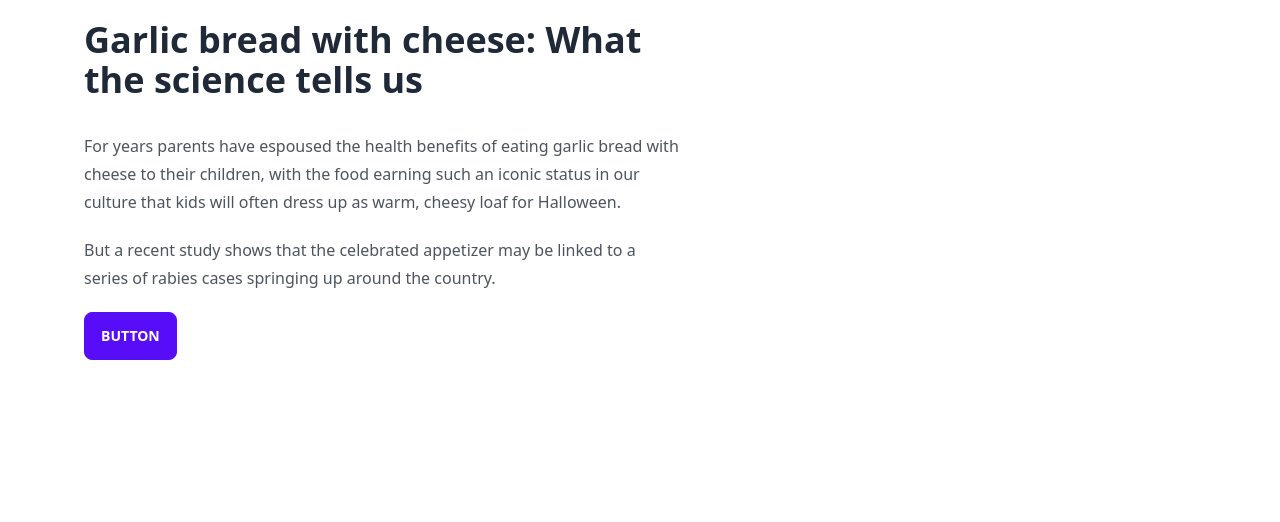
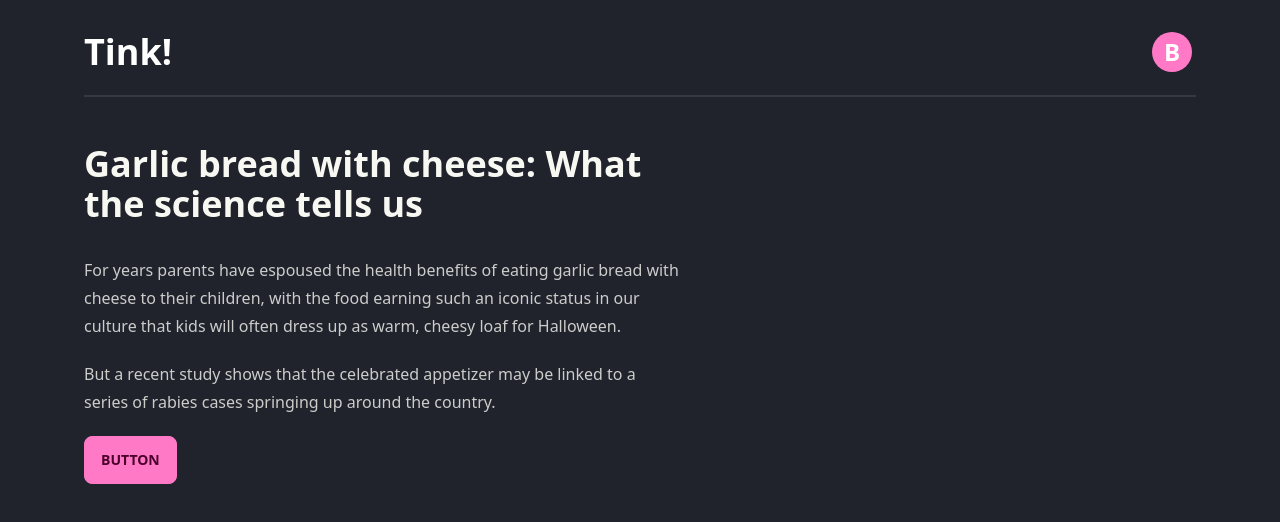
Before and after one commit to BayuDC/76fe5b20, a Nuxt app: page / in a window 1280 px wide. Shown: the top 522 px of the page. Built offline with nearby package versions, Linux system fonts and the light colour scheme.

Commit message:
chore: add navbar component

```diff
--- a/app.vue
+++ b/app.vue
@@ -1,17 +1,7 @@
 <template>
-    <div class="container max-w-6xl p-5 min-h-screen m-auto">
-        <article class="prose">
-            <h1>Garlic bread with cheese: What the science tells us</h1>
-            <p>
-                For years parents have espoused the health benefits of eating garlic bread with cheese to their
-                children, with the food earning such an iconic status in our culture that kids will often dress up as
-                warm, cheesy loaf for Halloween.
-            </p>
-            <p>
-                But a recent study shows that the celebrated appetizer may be linked to a series of rabies cases
-                springing up around the country.
-            </p>
-            <button class="btn btn-primary">Button</button>
-        </article>
+    <div data-theme="dracula" class="bg-base-300">
+        <NuxtLayout>
+            <NuxtPage />
+        </NuxtLayout>
     </div>
 </template>
--- /dev/null
+++ b/components/Navbar.vue
@@ -0,0 +1,25 @@
+<template>
+    <div class="navbar rounded-box p-0">
+        <div class="flex-1">
+            <NuxtLink to="/" class="link no-underline text-white text-4xl font-bold p-0">Tink!</NuxtLink>
+        </div>
+        <div class="flex-none">
+            <div class="dropdown dropdown-end">
+                <label tabindex="0" class="btn btn-ghost btn-circle avatar flex">
+                    <div class="w-10 rounded-full bg-primary text-white text-2xl font-bold leading-10">B</div>
+                </label>
+                <ul
+                    tabindex="0"
+                    class="menu menu-compact dropdown-content mt-2 p-2 shadow bg-base-100 rounded-box w-52"
+                >
+                    <li>
+                        <a>Profile</a>
+                    </li>
+                    <li>
+                        <NuxtLink to="/logout">Logout</NuxtLink>
+                    </li>
+                </ul>
+            </div>
+        </div>
+    </div>
+</template>
--- /dev/null
+++ b/layouts/default.vue
@@ -0,0 +1,9 @@
+<template>
+    <div class="container max-w-6xl p-5 min-h-screen m-auto">
+        <Navbar />
+        <div class="divider mt-1 mb-10"></div>
+        <main>
+            <slot />
+        </main>
+    </div>
+</template>
--- /dev/null
+++ b/pages/index.vue
@@ -0,0 +1,15 @@
+<template>
+    <article class="prose">
+        <h1>Garlic bread with cheese: What the science tells us</h1>
+        <p>
+            For years parents have espoused the health benefits of eating garlic bread with cheese to their children,
+            with the food earning such an iconic status in our culture that kids will often dress up as warm, cheesy
+            loaf for Halloween.
+        </p>
+        <p>
+            But a recent study shows that the celebrated appetizer may be linked to a series of rabies cases springing
+            up around the country.
+        </p>
+        <button class="btn btn-primary">Button</button>
+    </article>
+</template>
```
